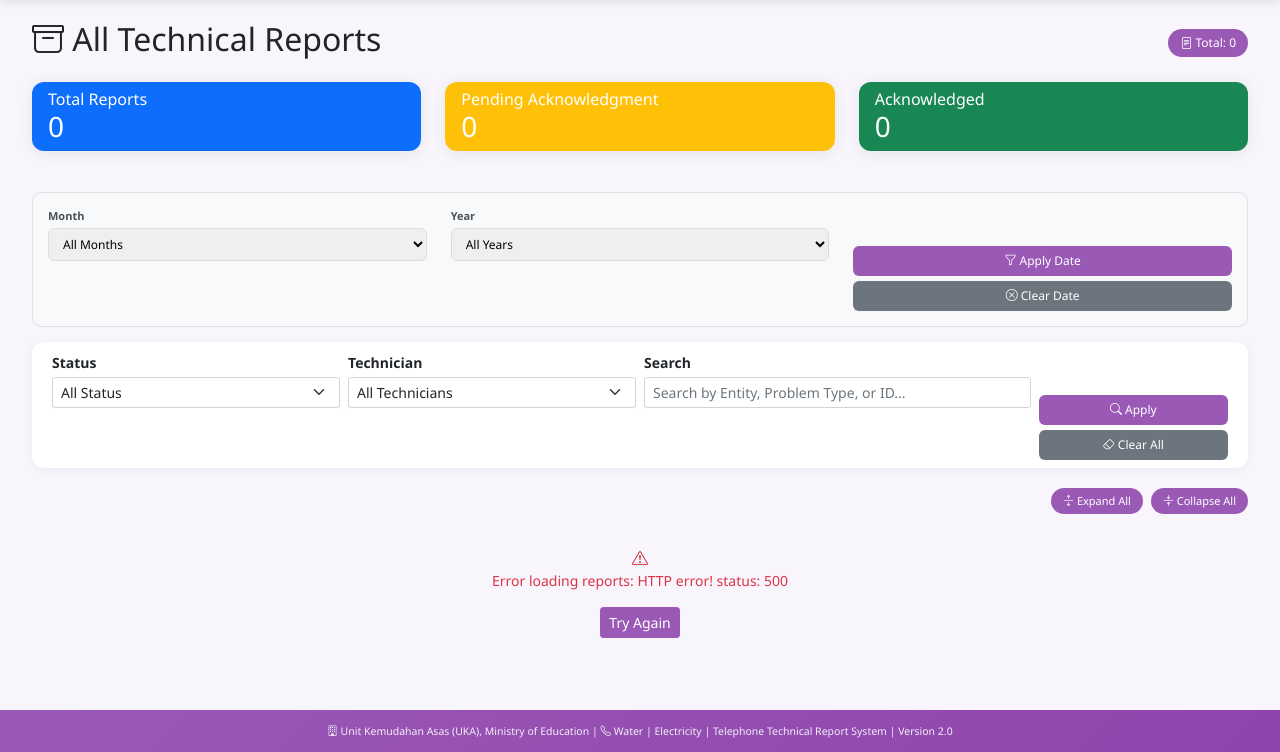
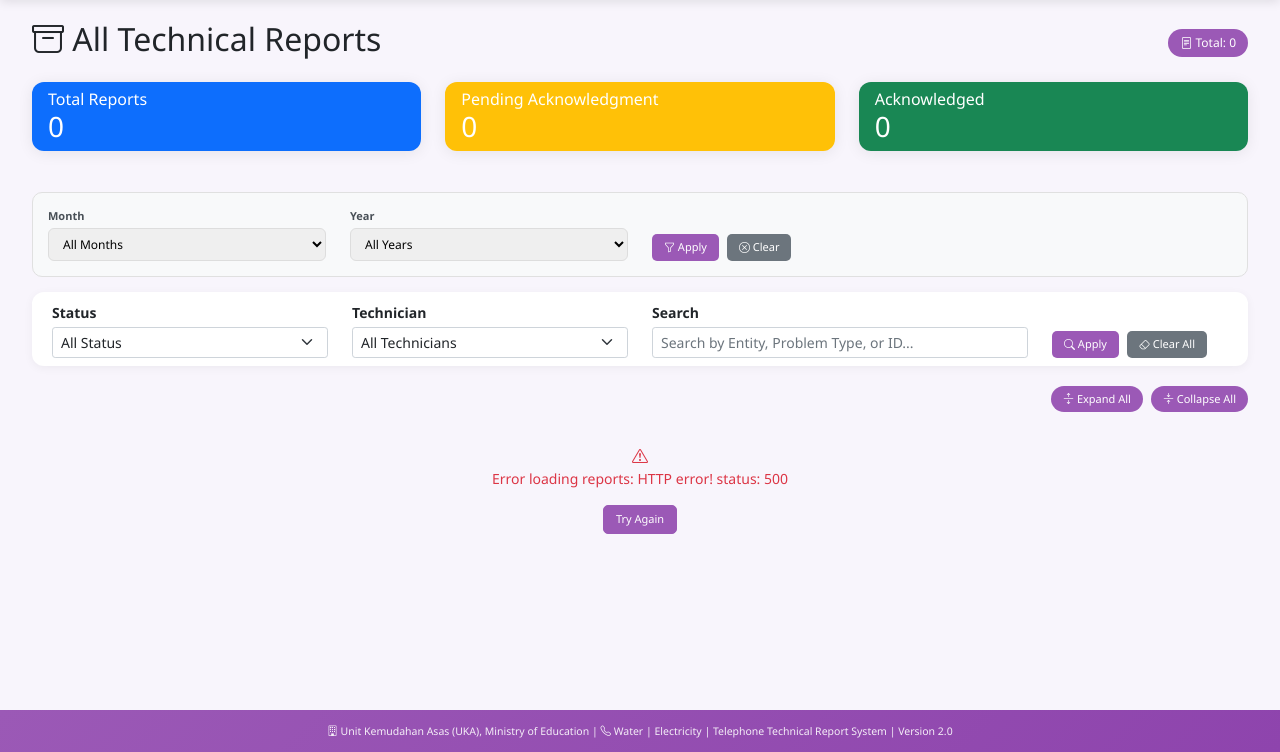
Before and after one commit to uka-bill/moe-tech-report-system, a Flask app: page /reports in a window 1280 px wide. Shown: the part 50-802 px from the top of the page. Run offline with Flask 3, Linux system fonts and the light colour scheme; data that the repository does not hold is empty; some libraries are stand-ins or nearby versions.

Commit message:
Update reports.html

```diff
--- a/templates/reports.html
+++ b/templates/reports.html
@@ -205,16 +205,16 @@
         border: 1px solid #ddd;
         font-size: 12px;
     }
+    .btn-sm {
+        padding: 5px 12px;
+        font-size: 11px;
+        border-radius: 5px;
+    }
     .btn-apply, .btn-apply-filters {
         background-color: var(--primary-color);
         color: white;
         border: none;
-        padding: 6px 15px;
-        border-radius: 6px;
-        font-size: 12px;
         cursor: pointer;
-        width: 100%;
-        margin-top: 18px;
     }
     .btn-apply:hover, .btn-apply-filters:hover {
         background-color: var(--primary-dark);
@@ -223,12 +223,7 @@
         background-color: #6c757d;
         color: white;
         border: none;
-        padding: 6px 15px;
-        border-radius: 6px;
-        font-size: 12px;
         cursor: pointer;
-        width: 100%;
-        margin-top: 5px;
     }
     .btn-clear:hover, .btn-clear-filters:hover {
         background-color: #5a6268;
@@ -375,8 +370,8 @@
 
 <!-- Date Filter Section (Month + Year) -->
 <div class="date-filter-bar">
-    <div class="row">
-        <div class="col-md-4">
+    <div class="row align-items-end">
+        <div class="col-md-3">
             <div class="filter-label">Month</div>
             <select id="filterMonth" class="date-filter-select">
                 <option value="all">All Months</option>
@@ -394,7 +389,7 @@
                 <option value="12">December</option>
             </select>
         </div>
-        <div class="col-md-4">
+        <div class="col-md-3">
             <div class="filter-label">Year</div>
             <select id="filterYear" class="date-filter-select">
                 <option value="all">All Years</option>
@@ -412,18 +407,22 @@
                 <option value="2035">2035</option>
             </select>
         </div>
-        <div class="col-md-4">
+        <div class="col-md-3">
             <div class="filter-label">&nbsp;</div>
-            <button class="btn-apply" onclick="applyDateFilter()"><i class="bi bi-funnel"></i> Apply Date</button>
-            <button class="btn-clear" onclick="clearDateFilter()"><i class="bi bi-x-circle"></i> Clear Date</button>
+            <div class="d-flex gap-2">
+                <button class="btn-apply btn-sm" onclick="applyDateFilter()"><i class="bi bi-funnel"></i> Apply</button>
+                <button class="btn-clear btn-sm" onclick="clearDateFilter()"><i class="bi bi-x-circle"></i> Clear</button>
+            </div>
+        </div>
+        <div class="col-md-3">
+            <div id="dateFilterInfo" style="display: none; font-size: 11px; color: #666;"></div>
         </div>
     </div>
-    <div id="dateFilterInfo" style="display: none;"></div>
 </div>
 
 <!-- Report Filter Section (Status + Technician + Search) -->
 <div class="filter-card py-2">
-    <div class="row g-2">
+    <div class="row align-items-end">
         <div class="col-md-3">
             <label class="form-label fw-bold small mb-1">Status</label>
             <select class="form-select form-select-sm" id="filterStatus">
@@ -443,9 +442,10 @@
             <input type="text" id="searchInput" class="form-control form-control-sm" placeholder="Search by Entity, Problem Type, or ID...">
         </div>
         <div class="col-md-2">
-            <label class="form-label fw-bold small mb-1">&nbsp;</label>
-            <button class="btn-apply-filters" onclick="applyFilters()"><i class="bi bi-search"></i> Apply</button>
-            <button class="btn-clear-filters" onclick="clearFilters()"><i class="bi bi-eraser"></i> Clear All</button>
+            <div class="d-flex gap-2">
+                <button class="btn-apply-filters btn-sm" onclick="applyFilters()"><i class="bi bi-search"></i> Apply</button>
+                <button class="btn-clear-filters btn-sm" onclick="clearFilters()"><i class="bi bi-eraser"></i> Clear All</button>
+            </div>
         </div>
     </div>
 </div>
@@ -534,7 +534,6 @@
     let currentUser = null;
     let currentTechnicianId = null;
     let allReports = [];
-    let filteredReports = [];
     let isModalExpanded = false;
     let currentFilterMonth = 'all';
     let currentFilterYear = 'all';
@@ -691,14 +690,14 @@
         const dateFilterInfo = document.getElementById('dateFilterInfo');
         if (currentFilterMonth !== 'all' && currentFilterYear !== 'all') {
             const monthName = getMonthName(parseInt(currentFilterMonth));
-            dateFilterInfo.innerHTML = `<i class="bi bi-calendar-check"></i> Showing reports from ${monthName} ${currentFilterYear}`;
+            dateFilterInfo.innerHTML = `<i class="bi bi-calendar-check"></i> Showing ${monthName} ${currentFilterYear}`;
             dateFilterInfo.style.display = 'block';
         } else if (currentFilterYear !== 'all') {
-            dateFilterInfo.innerHTML = `<i class="bi bi-calendar-check"></i> Showing reports from year ${currentFilterYear}`;
+            dateFilterInfo.innerHTML = `<i class="bi bi-calendar-check"></i> Showing year ${currentFilterYear}`;
             dateFilterInfo.style.display = 'block';
         } else if (currentFilterMonth !== 'all') {
             const monthName = getMonthName(parseInt(currentFilterMonth));
-            dateFilterInfo.innerHTML = `<i class="bi bi-calendar-check"></i> Showing reports from month ${monthName} (all years)`;
+            dateFilterInfo.innerHTML = `<i class="bi bi-calendar-check"></i> Showing ${monthName} (all years)`;
             dateFilterInfo.style.display = 'block';
         } else {
             dateFilterInfo.style.display = 'none';
@@ -853,7 +852,7 @@
                                     <i class="bi bi-person-circle"></i> <strong>${escapeHtml(group.name)}</strong>
                                     <span style="font-size: 10px; font-weight: normal; margin-left: 8px;">(${group.reports.length} report${group.reports.length !== 1 ? 's' : ''})</span>
                                   </td>
-                               </tr>`;
+                                </tr>`;
 
                 // Add report rows for this technician
                 group.reports.forEach(report => {
@@ -870,12 +869,12 @@
                             <td>
                                 <div class="entity-name" title="${escapeHtml(report.entity_name || report.entity_type)}">${escapeHtml(report.entity_name || report.entity_type)}</div>
                                 ${referenceText !== '-' ? `<div class="reference-cell" title="${escapeHtml(referenceText)}">📄 ${escapeHtml(referenceText)}</div>` : ''}
-                             </td>
+                            </td>
                             <td class="problem-type" title="${escapeHtml(report.problem_type || '-')}">${escapeHtml(report.problem_type || '-')}</td>
                             <td class="${priorityClass}"><span class="priority-icon">${priorityIcon}</span> ${report.priority.toUpperCase()}</td>
                             <td>${statusHtml}</td>
                             <td class="date-cell">${formatDateOnly(report.created_at)}</td>
-                         </tr>
+                        </tr>
                     `;
                 });
             });
@@ -1279,13 +1278,13 @@
                     <tr><th>Problem Type</th><td>${escapeHtml(problemType)}</td>
                     <tr><th>Priority</th><td class="priority-${report.priority}">${report.priority.toUpperCase()} ${report.priority_with_tender ? '<span class="bg-danger">TENDER</span>' : ''}</td>
                     <tr><th>Complaint Details</th><td style="white-space:pre-wrap;">${complaintDetails}</td>
-                    ${technicianNotes ? `<td><th>Technician's Notes</th><td style="white-space:pre-wrap;">${escapeHtml(technicianNotes)}</td>` : ''}
+                    ${technicianNotes ? `<tr><th>Technician's Notes</th><td style="white-space:pre-wrap;">${escapeHtml(technicianNotes)}</td>` : ''}
                     ${actionTaken && actionTaken !== '-' && actionTaken !== '' ? `<tr><th>Action Taken</th><td style="white-space:pre-wrap;">${actionTaken}</td>` : ''}
                     <tr><th>Submitted By</th><td>${escapeHtml(technicianName)}</td>
                     ${assistantCheckHtml}
                     ${report.team_leader_acknowledged ? `<tr><th>Acknowledged By</th><td>${escapeHtml(teamLeaderName)} on ${formatDate(report.team_leader_acknowledged_at)}</td>` : ''}
                     ${teamLeaderNotes ? `<tr><th>Team Leader Notes</th><td style="white-space:pre-wrap;">${escapeHtml(teamLeaderNotes)}</td>` : ''}
-                </tr>
+                </table>
 
                 ${imagesHtml}
                 ${commentsHtml}
```
